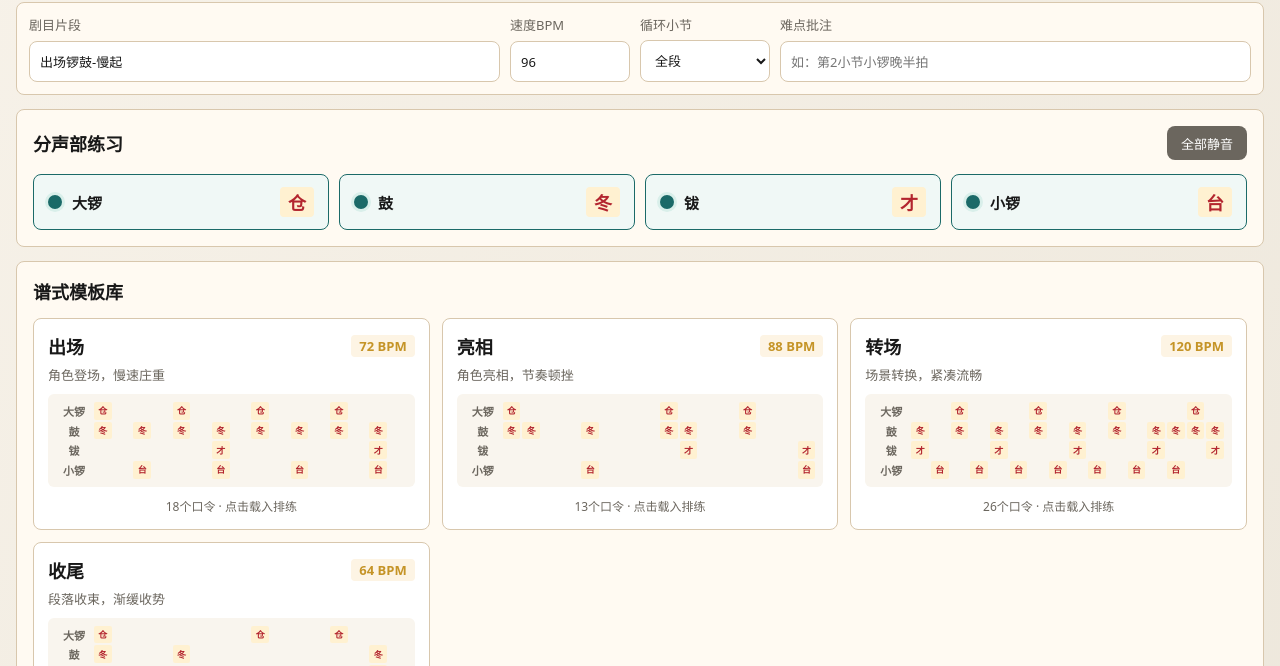
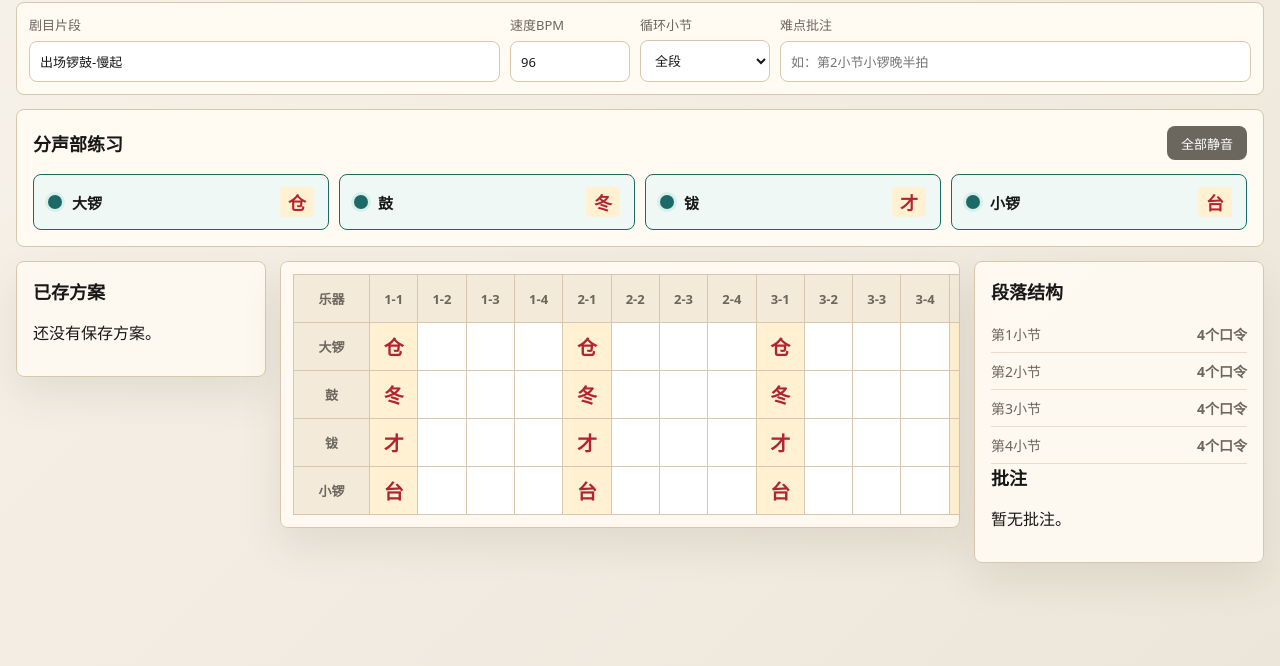
Before and after one commit to aliAjax/wxyy-4-65e58e2, a plain HTML site: page index.html in a window 1280 px wide. Shown: the part 134-800 px from the top of the page. Drawn offline with Linux system fonts and the light colour scheme.

Commit message:
.1153831233917338:8db8f923f0f938f3ee2969155070016d_6a2aec8ff1d124131ae39e13.6a2bf872f1d124131ae3a044.6a2bf872cb50f800c55adf3d:Trae CN.T(2026/6/12 20:15:46)

```diff
--- a/app.js
+++ b/app.js
@@ -6,70 +6,6 @@ const instruments = [
   { name: "小锣", token: "台", freq: 520 }
 ];
 const steps = 16;
-
-const templates = [
-  {
-    id: "entrance",
-    name: "出场",
-    scene: "角色登场，慢速庄重",
-    bpm: 72,
-    pattern: [
-      "仓---仓---仓---仓---",
-      "冬-冬-冬-冬-冬-冬-冬-冬-",
-      "------才-------才-",
-      "--台---台---台---台-"
-    ]
-  },
-  {
-    id: "reveal",
-    name: "亮相",
-    scene: "角色亮相，节奏顿挫",
-    bpm: 88,
-    pattern: [
-      "仓-------仓---仓---",
-      "冬冬--冬---冬冬--冬---",
-      "---------才-----才",
-      "----台----------台"
-    ]
-  },
-  {
-    id: "transition",
-    name: "转场",
-    scene: "场景转换，紧凑流畅",
-    bpm: 120,
-    pattern: [
-      "--仓---仓---仓---仓-",
-      "冬-冬-冬-冬-冬-冬-冬冬冬冬",
-      "才---才---才---才--才",
-      "-台-台-台-台-台-台-台--"
-    ]
-  },
-  {
-    id: "finale",
-    name: "收尾",
-    scene: "段落收束，渐缓收势",
-    bpm: 64,
-    pattern: [
-      "仓-------仓---仓---",
-      "冬---冬---------冬-",
-      "--------------才-",
-      "--台------台---台--"
-    ]
-  }
-];
-
-function expandTemplateRow(short) {
-  const row = [];
-  for (const ch of short) {
-    if (ch === "-") row.push("");
-    else row.push(ch);
-  }
-  return row;
-}
-
-function getTemplatePattern(template) {
-  return template.pattern.map(expandTemplateRow);
-}
 
 const defaultState = {
   pieceName: "出场锣鼓-慢起",
@@ -96,7 +32,6 @@ const pieceName = document.querySelector("#pieceName");
 const bpmInput = document.querySelector("#bpmInput");
 const loopSelect = document.querySelector("#loopSelect");
 const noteInput = document.querySelector("#noteInput");
-const templateList = document.querySelector("#templateList");
 const voicePanel = document.querySelector("#voicePanel");
 
 function save() {
@@ -179,36 +114,11 @@ function renderSidebars() {
   `).join("") : "<p>还没有保存方案。</p>";
 }
 
-function renderTemplates() {
-  templateList.innerHTML = templates.map((tpl) => {
-    const expandedPattern = getTemplatePattern(tpl);
-    const tokenCount = expandedPattern.flat().filter(Boolean).length;
-    const previewRows = instruments.map((inst, rowIdx) => {
-      const cells = expandedPattern[rowIdx].map((val, stepIdx) =>
-        `<span class="tpl-cell ${val ? "filled" : ""}">${val || ""}</span>`
-      ).join("");
-      return `<div class="tpl-row"><span class="tpl-label">${inst.name}</span>${cells}</div>`;
-    }).join("");
-    return `
-      <div class="tpl-card" data-template="${tpl.id}">
-        <div class="tpl-header">
-          <strong class="tpl-name">${tpl.name}</strong>
-          <span class="tpl-bpm">${tpl.bpm} BPM</span>
-        </div>
-        <p class="tpl-scene">${tpl.scene}</p>
-        <div class="tpl-preview">${previewRows}</div>
-        <div class="tpl-footer">${tokenCount}个口令 · 点击载入排练</div>
-      </div>
-    `;
-  }).join("");
-}
-
 function render() {
   syncFields();
   renderGrid();
   renderVoicePanel();
   renderSidebars();
-  renderTemplates();
 }
 
 function playSound(instrument) {
@@ -327,19 +237,6 @@ savedList.addEventListener("click", (event) => {
   render();
 });
 
-templateList.addEventListener("click", (event) => {
-  const tplId = event.target.closest("[data-template]")?.dataset.template;
-  const tpl = templates.find((t) => t.id === tplId);
-  if (!tpl) return;
-  state.pieceName = tpl.name;
-  state.bpm = tpl.bpm;
-  state.loop = "";
-  state.pattern = getTemplatePattern(tpl);
-  state.enabledInstruments = [true, true, true, true];
-  save();
-  render();
-});
-
 voicePanel.addEventListener("change", (event) => {
   const voiceIndex = event.target.closest("[data-voice]")?.dataset.voice;
   if (voiceIndex === undefined) return;
--- a/index.html
+++ b/index.html
@@ -37,11 +37,6 @@
 
     <section class="voice-controls" id="voicePanel"></section>
 
-    <section class="template-library">
-      <h2>谱式模板库</h2>
-      <div id="templateList" class="template-list"></div>
-    </section>
-
     <section class="stage">
       <aside class="segments">
         <h2>已存方案</h2>
--- a/style.css
+++ b/style.css
@@ -217,115 +217,6 @@ select {
   font-size: 14px;
 }
 
-.template-library {
-  margin-bottom: 14px;
-  border: 1px solid var(--line);
-  border-radius: 8px;
-  background: var(--panel);
-  padding: 16px;
-}
-
-.template-library h2 {
-  margin-bottom: 14px;
-}
-
-.template-list {
-  display: grid;
-  grid-template-columns: repeat(auto-fill, minmax(300px, 1fr));
-  gap: 12px;
-}
-
-.tpl-card {
-  border: 1px solid var(--line);
-  border-radius: 8px;
-  background: white;
-  padding: 14px;
-  cursor: pointer;
-  transition: box-shadow 0.2s, border-color 0.2s;
-}
-
-.tpl-card:hover {
-  border-color: var(--accent);
-  box-shadow: 0 4px 16px rgb(179 37 46 / 12%);
-}
-
-.tpl-header {
-  display: flex;
-  justify-content: space-between;
-  align-items: center;
-  margin-bottom: 6px;
-}
-
-.tpl-name {
-  font-size: 18px;
-  color: var(--ink);
-}
-
-.tpl-bpm {
-  font-size: 13px;
-  font-weight: 800;
-  color: var(--gold);
-  background: #fdf4e4;
-  padding: 2px 8px;
-  border-radius: 4px;
-}
-
-.tpl-scene {
-  margin: 0 0 10px;
-  font-size: 13px;
-  color: var(--muted);
-}
-
-.tpl-preview {
-  background: #f9f5ee;
-  border-radius: 6px;
-  padding: 8px;
-  margin-bottom: 10px;
-}
-
-.tpl-row {
-  display: grid;
-  grid-template-columns: 36px repeat(16, 1fr);
-  gap: 2px;
-  margin-bottom: 2px;
-}
-
-.tpl-row:last-child {
-  margin-bottom: 0;
-}
-
-.tpl-label {
-  font-size: 11px;
-  font-weight: 800;
-  color: var(--muted);
-  display: flex;
-  align-items: center;
-  justify-content: center;
-}
-
-.tpl-cell {
-  aspect-ratio: 1;
-  min-width: 0;
-  display: flex;
-  align-items: center;
-  justify-content: center;
-  border-radius: 2px;
-  font-size: 9px;
-  font-weight: 900;
-  color: var(--accent);
-  background: transparent;
-}
-
-.tpl-cell.filled {
-  background: #fff1d1;
-}
-
-.tpl-footer {
-  font-size: 12px;
-  color: var(--muted);
-  text-align: center;
-}
-
 .voice-controls {
   margin-bottom: 14px;
   border: 1px solid var(--line);
@@ -459,10 +350,6 @@ select {
   .controls {
     grid-template-columns: 1fr;
   }
-
-  .template-list {
-    grid-template-columns: 1fr;
-  }
 }
 
 @media (max-width: 640px) {
```
